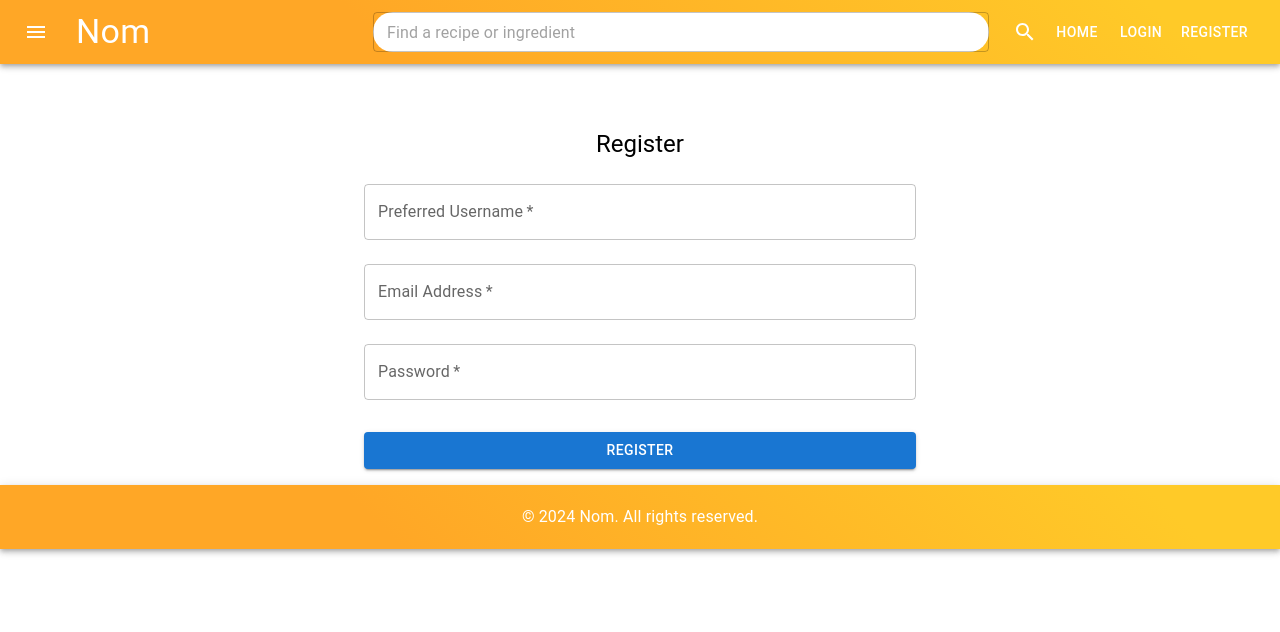
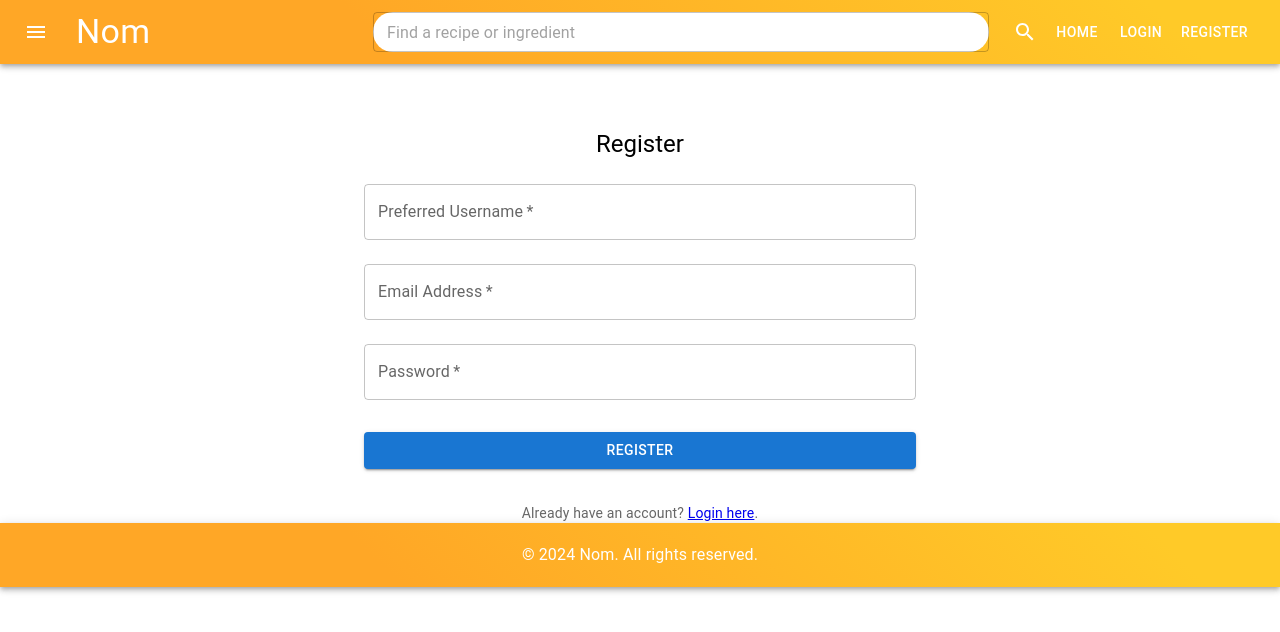
Before and after one commit to clare-oparo/phase-4-project, a React (Create React App) app in the folder nom/: page /register in a window 1280 px wide. Shown: the top 632 px of the page. Built offline with nearby package versions, Linux system fonts and the light colour scheme.

Commit message:
added redirection to login on register.js

```diff
--- a/nom/src/components/auth/Register.js
+++ b/nom/src/components/auth/Register.js
@@ -1,6 +1,7 @@
 import React, { useState } from 'react';
 import { Button, TextField, Typography, Box, Container, Alert } from '@mui/material';
 import { useNavigate } from 'react-router-dom';
+import { Link as RouterLink } from 'react-router-dom';
 
 const Register = () => {
     const [formData, setFormData] = useState({
@@ -113,6 +114,10 @@ const Register = () => {
                     {error && <Alert severity="error">{error}</Alert>}
                     {success && <Alert severity="success">{success}</Alert>}
                 </Box>
+                <br></br>
+                <Typography variant="body2" color="textSecondary" align="center">
+                        Already have an account? <RouterLink to="/login">Login here</RouterLink>.
+                    </Typography>
             </Box>
         </Container>
     );
```
